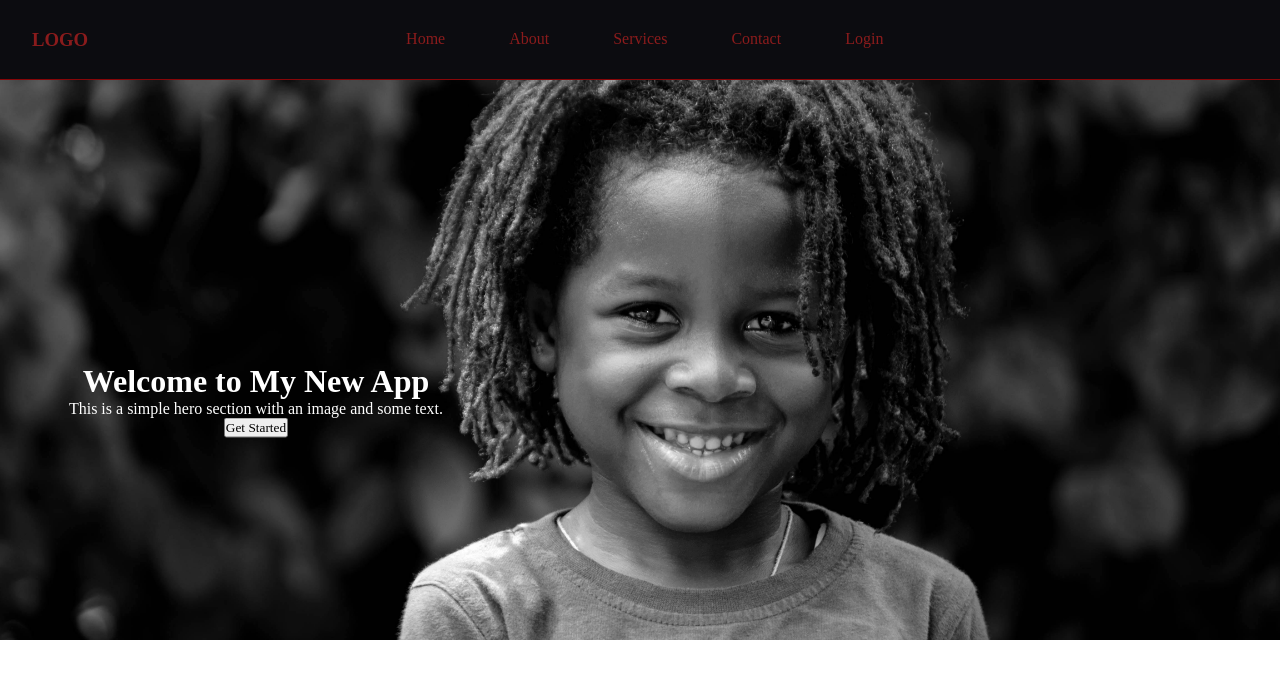
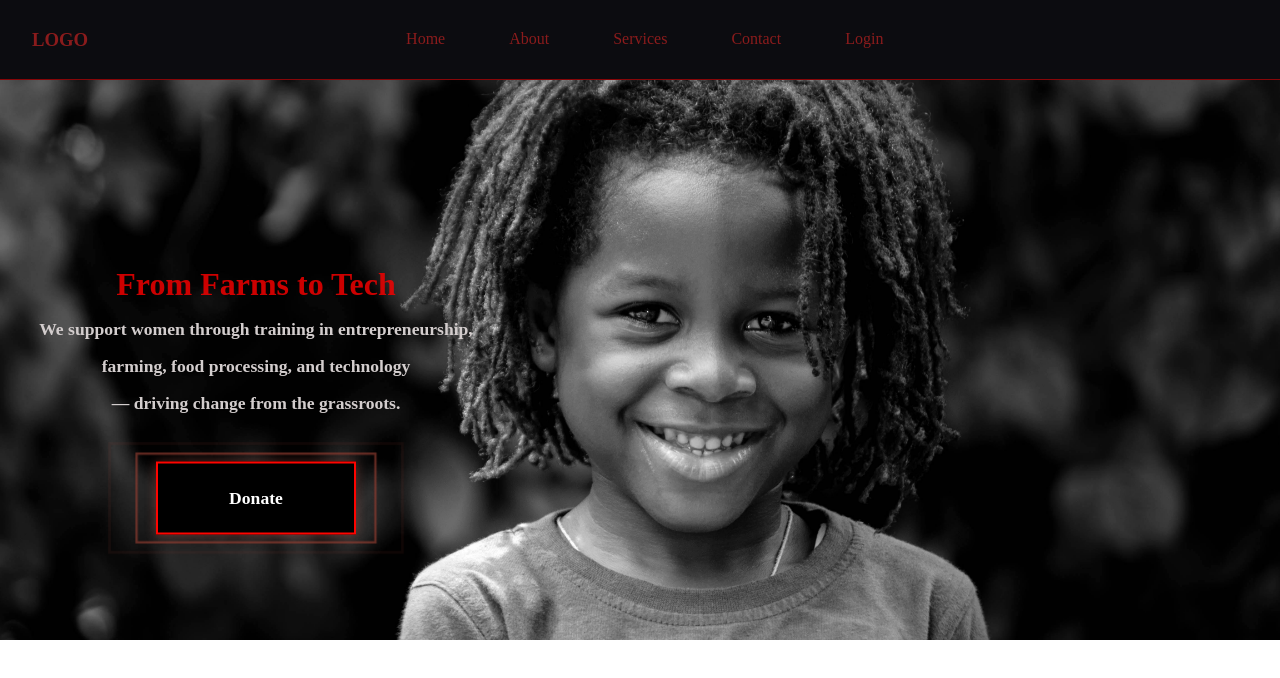
Before and after one commit to nsquansah/wsdh_webpage, a React (Create React App) app in the folder my-newapp/: page / in a window 1280 px wide. Shown: the top 678 px of the page. Built offline with nearby package versions, Linux system fonts and the light colour scheme.

Commit message:
hero section complete

```diff
--- a/my-newapp/src/components/HeroSection.js
+++ b/my-newapp/src/components/HeroSection.js
@@ -8,9 +8,12 @@ function heroSection(){
         <div className="hero-section">
             <img src={boy} alt="boy" className="hero-image"/>
             <div className="hero-text">
-                <h1>Welcome to My New App</h1>
-                <p>This is a simple hero section with an image and some text.</p>
-                <button className="hero-button">Get Started</button>
+                <h1 className='whatwedo'>From Farms to Tech</h1>
+
+                <p className='summary1'>We support women through training in entrepreneurship,</p>
+                <p className='summary2'> farming, food processing, and technology </p>
+                <p className='summary3'>— driving change from the grassroots.</p>
+                <button className="btn neon-pulse"><span>Donate</span></button>
             </div>
         </div>
             );
--- a/my-newapp/src/styles/HeroSection.css
+++ b/my-newapp/src/styles/HeroSection.css
@@ -26,6 +26,20 @@ hero-section{
     z-index: 2; /* Make sure the text is above the image */
   }
 
+  .whatwedo{
+   color:  rgba(255, 0, 0, 0.8);
+    font-size: 2rem;
+
+ }
+
+ .summary1,.summary2,.summary3{
+  color: rgb(211, 205, 205);
+  font-weight: bolder;
+  margin: 1rem 0;
+  font-size: 1.1rem;
+ }
+
+
   @media only screen and (max-width: 1024px){
     .hero-image {
       height: 50vh;
@@ -37,3 +51,54 @@ hero-section{
       top: 40%;
           }
 }
+
+
+
+.btn {
+position: relative;
+padding: 1.5rem 3rem;
+font-size: 1.1rem;
+font-weight: 600;
+color: #fff;
+background: none;
+border: none;
+cursor: pointer;
+overflow: hidden;
+transition: all 0.4s ease;
+min-width: 200px;
+z-index: 1;
+margin-top: 2rem;
+}
+
+.neon-pulse {
+background: #000;
+border: 2px solid rgb(255, 4, 0);
+box-shadow: 0 0 10px rgba(188, 91, 76, 0.44);
+overflow: visible;
+}
+
+.neon-pulse::before,
+.neon-pulse::after {
+content: "";
+position: absolute;
+inset: -4px;
+border: 2px solid rgb(149, 62, 50);
+border-radius: inherit;
+animation: pulseOut 2s ease-out infinite;
+opacity: 0;
+}
+
+.neon-pulse::after {
+animation-delay: 1s;
+}
+
+@keyframes pulseOut {
+0% {
+  transform: scale(1);
+  opacity: 1;
+}
+100% {
+  transform: scale(1.5);
+  opacity: 0;
+}
+}
```
